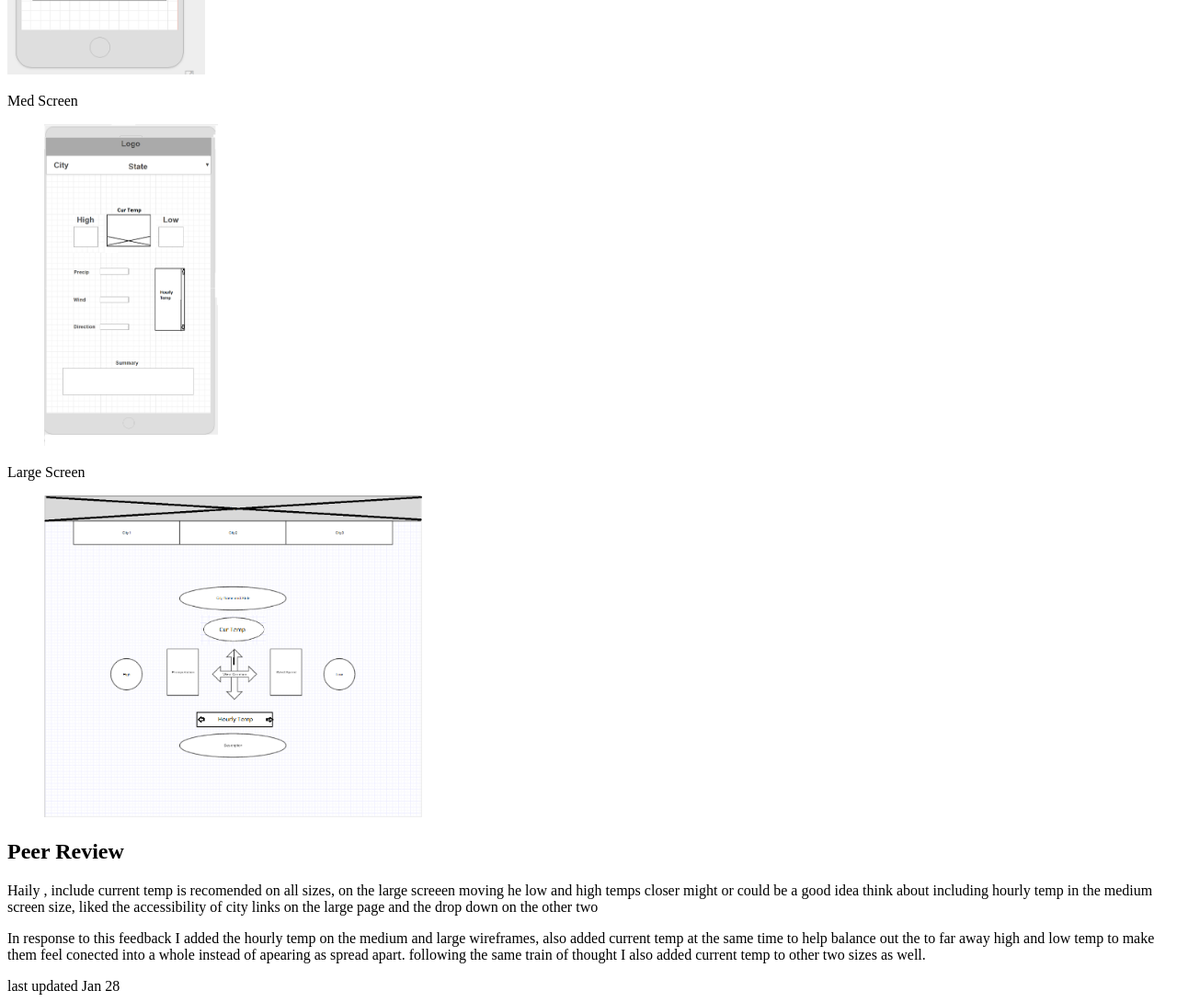
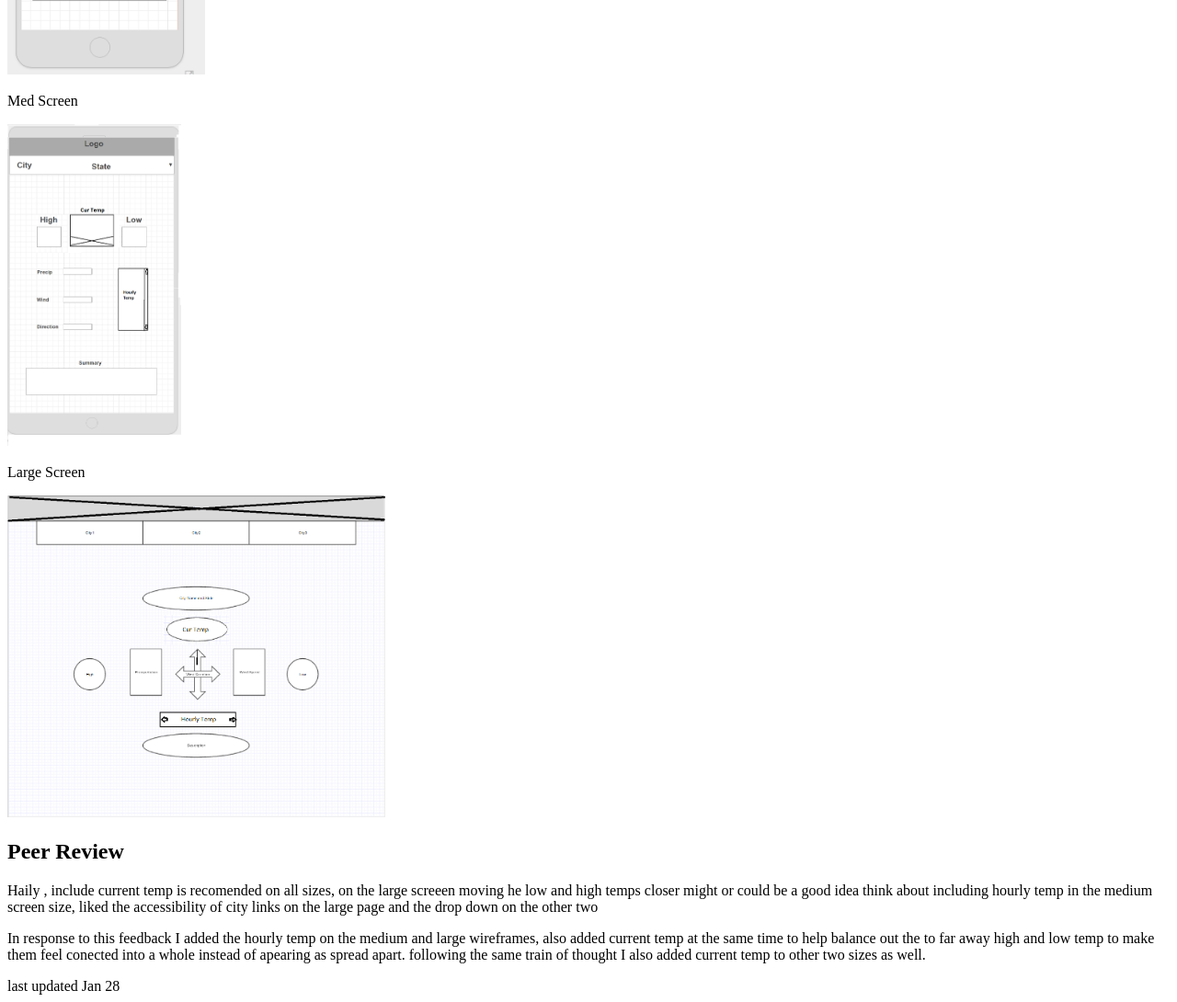
Before and after one commit to jmswrthn/jmswrthn.github.io, a plain HTML site: page homework/intialdesign.html in a window 1280 px wide. Shown: the part 1140-2230 px from the top of the page at 92% size. Drawn offline with Linux system fonts and the light colour scheme.

Commit message:
remove  fig

```diff
--- a/homework/intialdesign.html
+++ b/homework/intialdesign.html
@@ -52,17 +52,17 @@
         <section>
             <h2>WireFrame Sketches</h2>
             <p>Small Screen</p>
-            <firgure>
+
                 <img alt="Phone" src="/images/smallscreen.png" height="350"><br>
-            </firgure>
+
             <p>Med Screen</p>
-            <figure>
+
                 <img alt="Tablet" src="/images/med%20screen.png" height="350"><br>
-            </figure>
+
             <p>Large Screen</p>
-            <figure>
+
                 <img alt="Desktop" src="/images/largescreen.png" height="350">
-            </figure>
+
         </section>
         <!--Peer Review-->
         <section>
```
